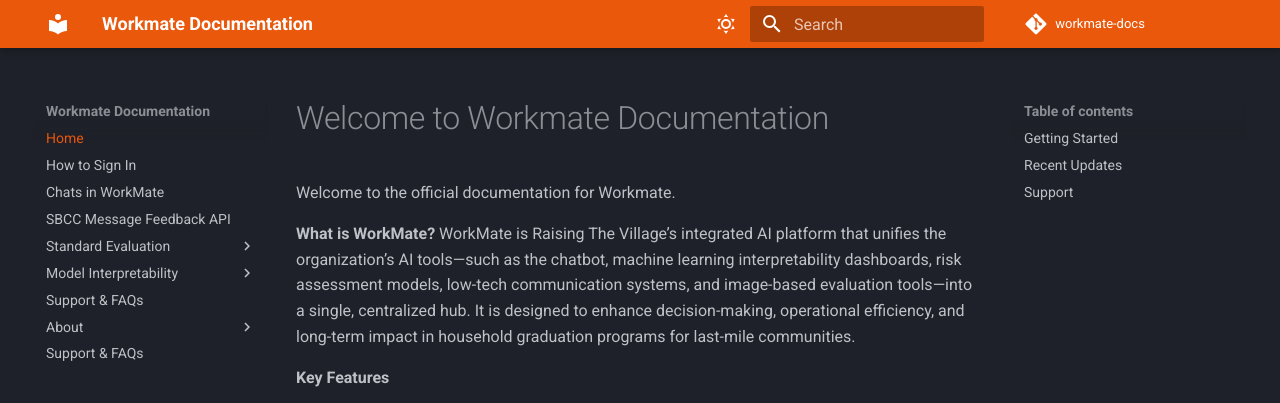
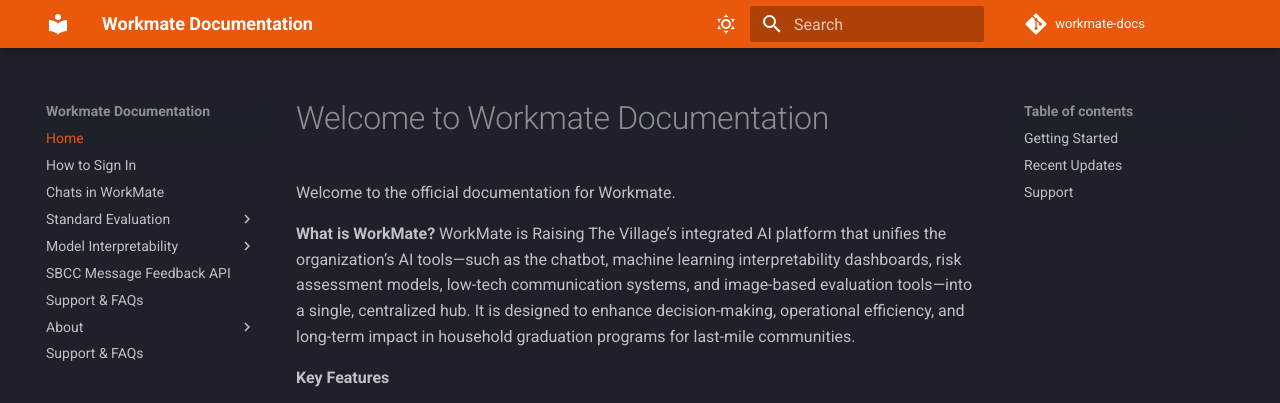
Before and after one commit to Analytics-Raising/workmate-docs, an MkDocs documentation site: the page built from docs/index.md, in a window 1280 px wide. Shown: the top 403 px of the page. Built offline with MkDocs 1.6.1 and Material for MkDocs 9.7.7, drawn with Linux system fonts in a browser that asks for light colours; comment, search, counter and statistics services are not loaded; some of the changed lines change nothing that is shown.

Commit message:
fix: updated position in menu

```diff
--- a/mkdocs.yml
+++ b/mkdocs.yml
@@ -44,7 +44,6 @@
   - Home: index.md
   - How to Sign In: how_to_signin.md
   - Chats in WorkMate: manage_chats.md
-  - SBCC Message Feedback API: sbcc_api.md
   - Standard Evaluation:
     - Predictions Dashboard: standard_evaluations/predictions_dashboard.md
     - Cluster Trends: standard_evaluations/cluster_trends.md
@@ -52,6 +51,7 @@
     - Model Metrics: model_interpretability/model_metrics.md
     - Feature Importance: model_interpretability/feature_importance.md
     - Individual Predictions: model_interpretability/individual_prediction.md
+  - SBCC Message Feedback API: sbcc_api.md
   - Support & FAQs: support.md
   - About:
     - Updates: updates.md
```
